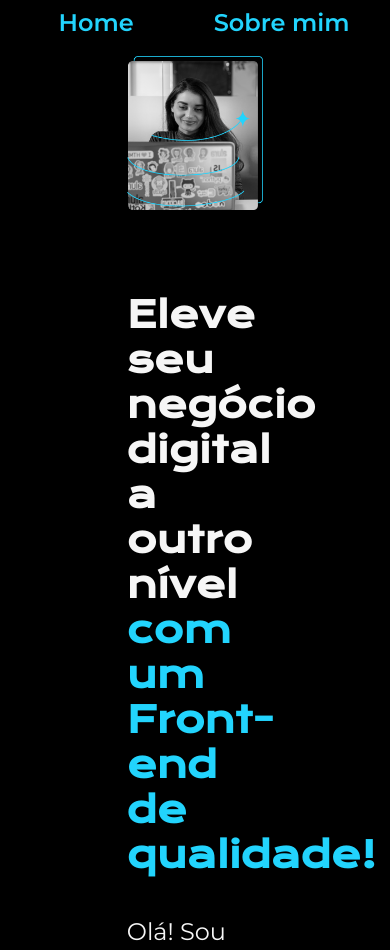
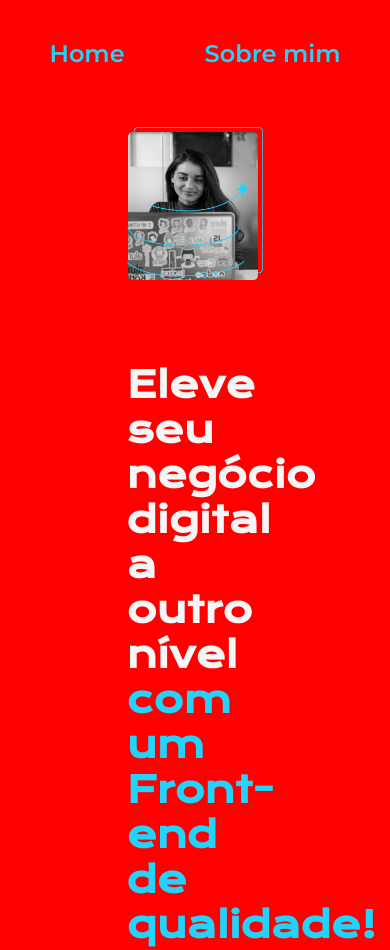
Before and after one commit to robertfreitas1/portfolio-basic, a plain HTML site: page index.html in a window 390 px wide. Shown: the top 950 px of the page. Drawn offline with nearby package versions, Linux system fonts and the light colour scheme.

Commit message:
desenvolvendo com media queries

```diff
--- a/index.html
+++ b/index.html
@@ -7,7 +7,7 @@
     <link rel="stylesheet" href="./styles/style.css">
     <title>Portfólio</title>
 </head>
-<body >
+<body class="teste">
 
 
     <header class="cabecalho" >
--- a/styles/style.css
+++ b/styles/style.css
@@ -173,10 +173,28 @@ font-size: 1.5rem;
 }
 
 @media (
-    max-width: 1285px) {
-.apresentacao {
+    max-width: 1285px)
+
+
+
+
+{
+    .cabecalho{ padding: 10%;
+
+        }
+
+        .cabecalho__menu{
+            justify-content: center;
+        }
+    .apresentacao {
     flex-direction: column-reverse;
 
 }
 
     }
+
+    @media (max-width: 480px){
+        body{
+            background-color: red;
+        }
+    }
```
